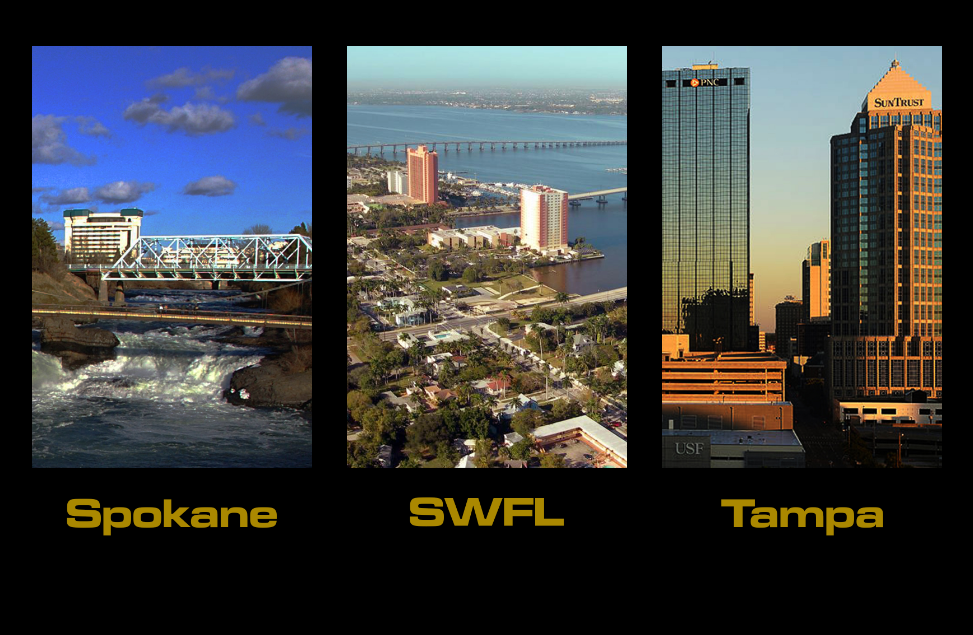
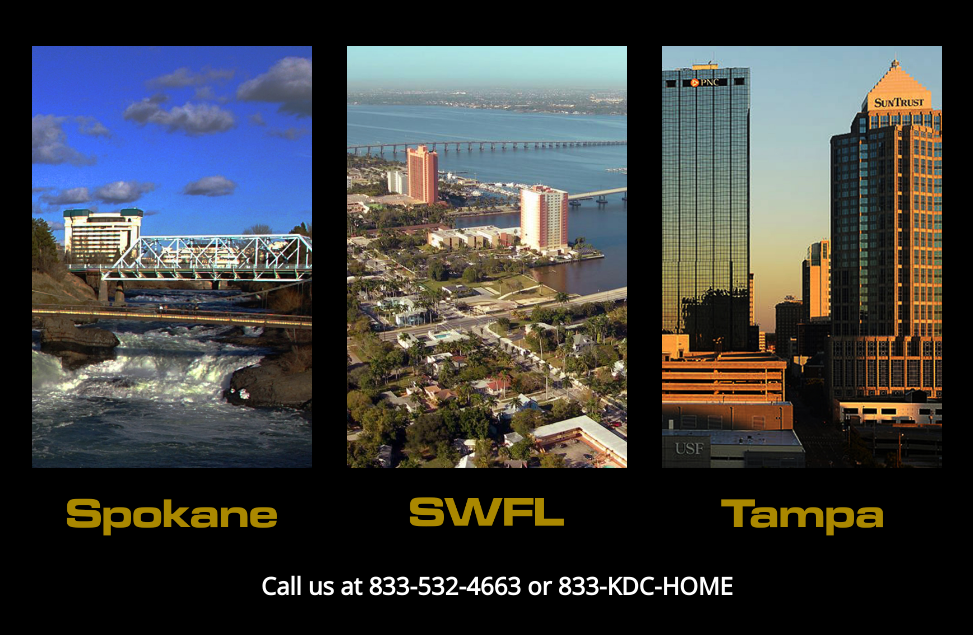
Before and after one commit to kdctampa/kdchomepro.com, a plain HTML site: page index.html in a window 1280 px wide. Shown: the part 149-784 px from the top of the page, without its empty margins (143-1116 px from the left). Drawn offline with nearby package versions, Linux system fonts and the light colour scheme.

Commit message:
Add files via upload

```diff
--- a/index.html
+++ b/index.html
@@ -22,6 +22,7 @@
 		<font color="white"><center><h1>KDC Home Protection Services</h1>
 			<h2>Choose your location below.</h2></center></font></br></br>
 	</header>
+
 		</br></br>
 	<section id="content">
 		<a href="http://www.kdcspokane.com"><img src="images/SplashSpokane.jpg" width = 100% alt="Spokane Washington"></a>
@@ -35,6 +36,8 @@
 		<a href="http://www.kdctampa.com"><img src="images/SplashTampa.jpg" width = 100% alt="Tampa Florida"></a>
 	</aside>
 
+	<font color="white"><center><h2>Call us at 833-532-4663 or 833-KDC-HOME</h2></center></font>
+
 </div>
 	</body>
 </html>
```
